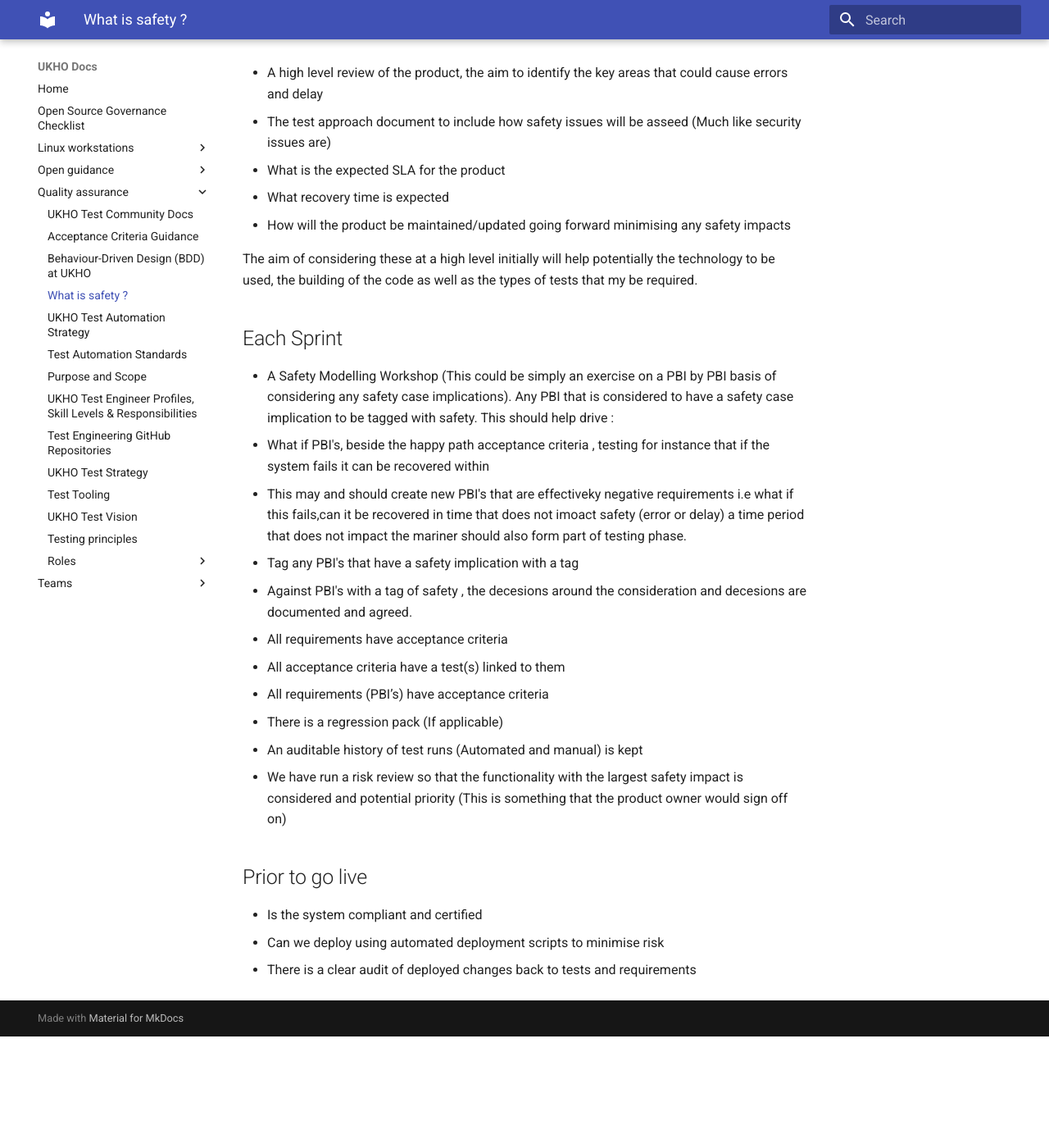
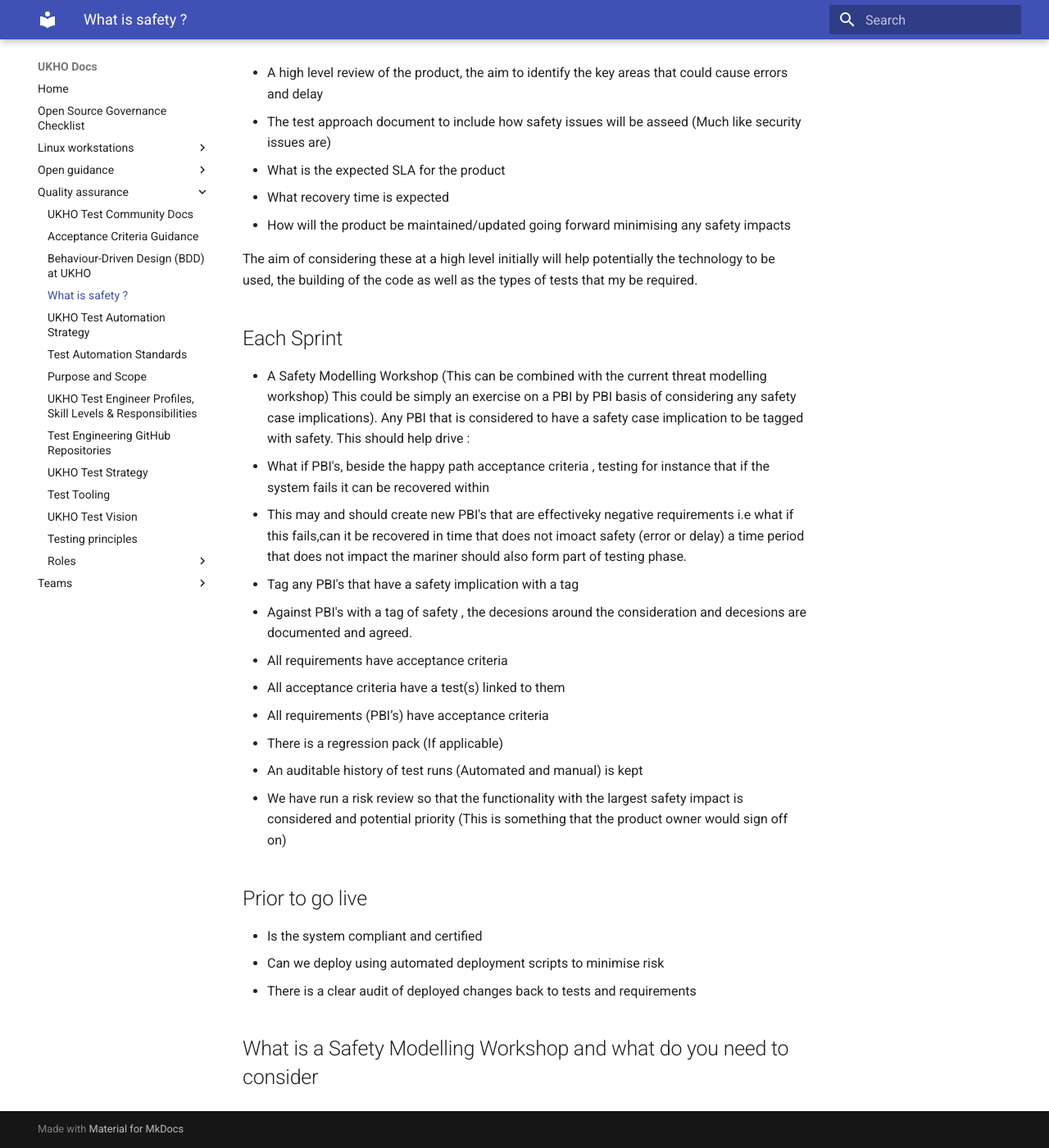
Before and after one commit to UKHO/docs, an MkDocs documentation site: the page built from docs/quality-assurance/safety-assurance.md, in a window 1280 px wide and 1400 px high, scrolled down 1877 px. Shown: the whole window at 82% size. Built offline with MkDocs 1.6.1 and Material for MkDocs 9.7.7, drawn with Linux system fonts in a browser that asks for light colours; before the commit the page ends 3141 px from its top, so only the background shows below that.

Commit message:
Update safety-assurance.md

```diff
--- a/docs/quality-assurance/safety-assurance.md
+++ b/docs/quality-assurance/safety-assurance.md
@@ -60,11 +60,11 @@ The aim of considering these at a high level initially will help potentially the
 
 ## Each Sprint
 
-* A Safety Modelling Workshop (This could be simply an exercise on a PBI by PBI basis of considering any safety case implications). Any
-  PBI that is considered to have a safety case implication to be tagged with safety. This should help drive :
+* A Safety Modelling Workshop (This can be combined with the current threat modelling workshop) This could be simply an exercise on a
+  PBI by PBI basis of considering any safety case implications). Any PBI that is considered to have a safety case implication to be
+  tagged with safety. This should help drive :
 * What if PBI's, beside the happy path acceptance criteria , testing for instance that if the system fails it can be recovered within
-* This may and should create new PBI's that are effectiveky negative requirements i.e what if this fails,can it be recovered in time that does not imoact safety (error or delay)
-  a time period that does not impact the mariner should also form part of testing phase.
+* This may and should create new PBI's that are effectiveky negative requirements i.e what if this fails,can it be recovered in time that does not imoact safety (error or delay)  a time period that does not impact the mariner should also form part of testing phase.
 * Tag any PBI's that have a safety implication with a tag
 * Against PBI's with a tag of safety , the decesions around the consideration and decesions are documented and agreed.
 * All requirements have acceptance criteria
@@ -81,3 +81,6 @@ The aim of considering these at a high level initially will help potentially the
 * Is the system compliant and certified
 * Can we deploy using automated deployment scripts to minimise risk
 * There is a clear audit of deployed changes back to tests and requirements
+
+
+## What is a Safety Modelling Workshop and what do you need to consider
```
